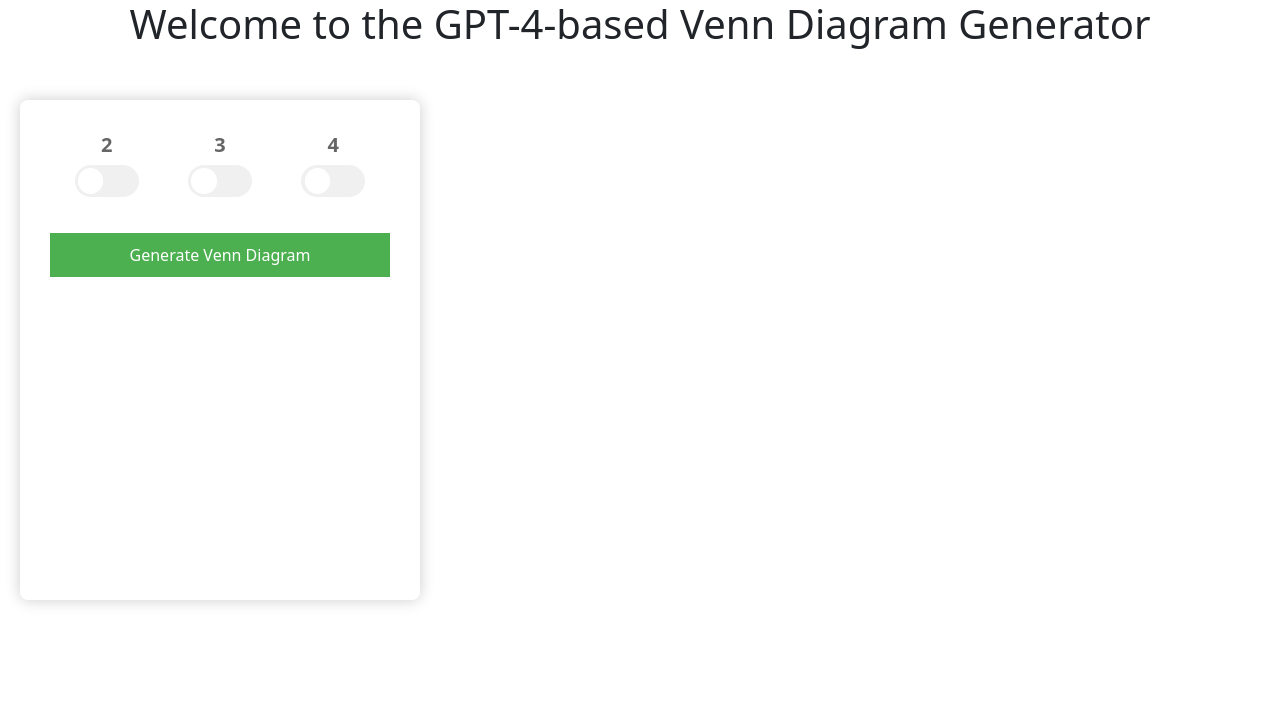
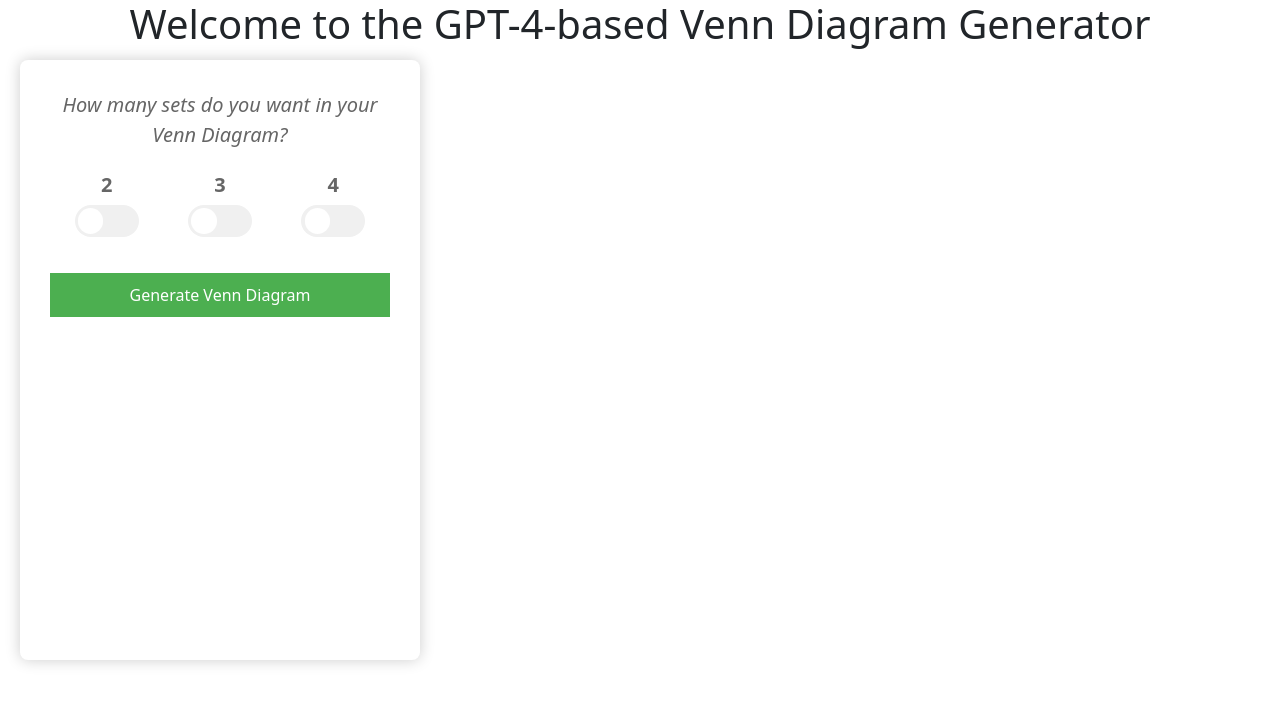
Before and after one commit to zachpinto/VennDiagramGPT, a Flask app: page / in a window 1280 px wide. Shown: the top 704 px of the page. Run offline with Flask 3, Linux system fonts and the light colour scheme.

Commit message:
radio instructions

```diff
--- a/static/css/styles.css
+++ b/static/css/styles.css
@@ -14,15 +14,23 @@ h1 {
 .input-box {
     position: fixed;
     left: 20px;
-    top: 350px;
+    top: 45%;
     transform: translateY(-50%);
     width: 400px; /* Fixed width */
-    height: 500px;
+    height: 600px;
     background-color: #fff;
     padding: 30px;
     box-shadow: 0 0 15px rgba(0,0,0,0.2);
     border-radius: 8px;
     overflow: auto;
+}
+
+.radio-instructions {
+    font-size: 20px; /* Smaller font size */
+    font-style: italic; /* Italicize text */
+    color: #666; /* Gray color, similar to the numbers */
+    text-align: center; /* Center align */
+    margin-bottom: 20px; /* Space above the radio buttons */
 }
 
 /* Custom toggle button styles */
--- a/templates/index.html
+++ b/templates/index.html
@@ -11,6 +11,7 @@
     <h1>Welcome to the GPT-4-based Venn Diagram Generator</h1>
         <div class="input-box">
             <form id="inputForm">
+                <p class="radio-instructions">How many sets do you want in your Venn Diagram?</p>
                 <div class="radio-button-container">
                     <div class="radio-button">
                         <span class="radio-number">2</span>
```
